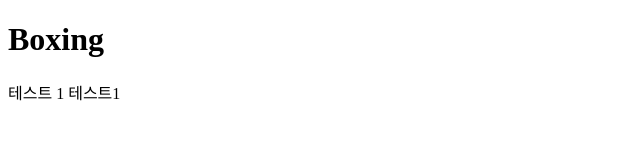
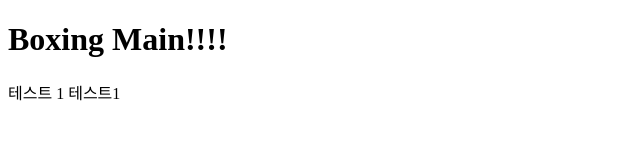
Before and after one commit to ydh-56/boxing, a plain HTML site: page index.html in a window 1280 px wide. Shown: the whole page, without its empty margins (0-640 px from the left). Drawn offline with Linux system fonts and the light colour scheme.

Commit message:
새로 추가

```diff
--- a/index.html
+++ b/index.html
@@ -6,7 +6,7 @@
     <title>Document</title>
 </head>
 <body>
-    <h1>Boxing</h1>
+    <h1>Boxing Main!!!!</h1>
     <div>테스트 1 테스트1</div>
 </body>
 </html>
```
